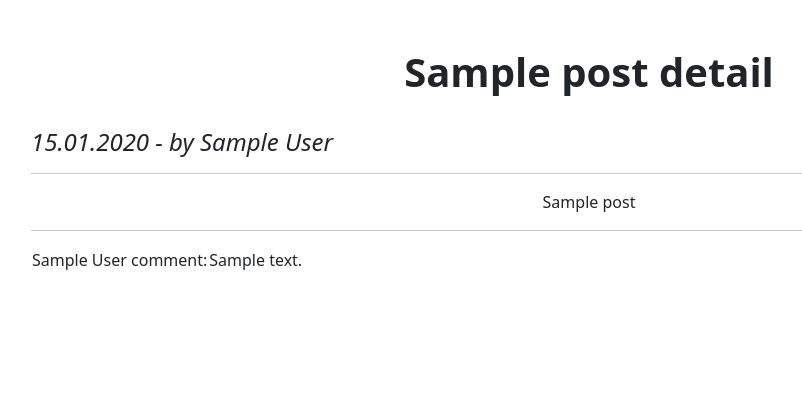
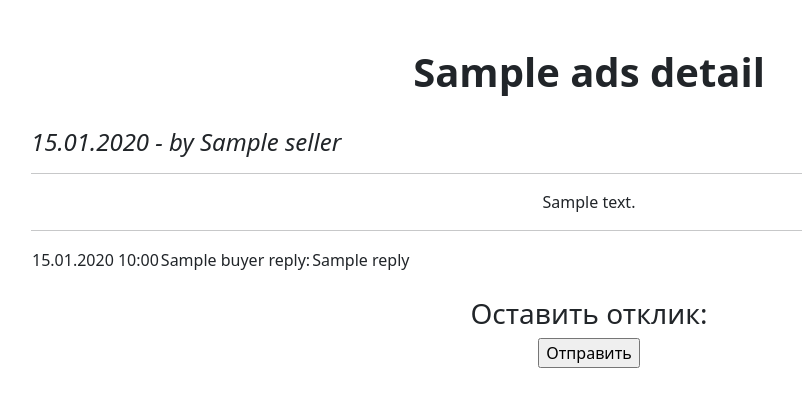
Before and after one commit to Grigory-Dripak/AdsDesk, a Django app: template templates/ads_details.html in a window 1280 px wide. Shown: the part 56-463 px from the top of the page, without its empty margins (51-853 px from the left). Run offline with Django 4.2, Linux system fonts and the light colour scheme; the template is opened without the code that fills it: most values are stand-ins (such as "Sample title", 1, 10 or a date in 2020); some libraries are stand-ins or nearby versions.

Commit message:
set replies savings & delete, templates update

```diff
--- a/Desk/signals.py
+++ b/Desk/signals.py
@@ -11,8 +11,7 @@ from .models import Emails
 @receiver(post_save, sender=User)
 def to_verify_emails(instance, created, **kwargs):
     if created:
-        Emails.objects.create(user=instance, is_verified=False, activate_code=random.randrange(10000, 100000))
-        # send_code(instance)
+        Emails.objects.create(user=instance, activate_code=random.randrange(10000, 100000))
 
 
 def send_code(user_id):
--- a/templates/403.html
+++ b/templates/403.html
@@ -5,5 +5,5 @@ Error 403
 {% endblock title %}
 
 {% block content %}
-<p>Sorry, but you don't have permission to access...</p>
+<p>Извините, но у вас отсутсвуют полномочия для входа...</p>
 {% endblock content %}
--- a/templates/ads_details.html
+++ b/templates/ads_details.html
@@ -1,70 +1,77 @@
 <!--  наследуемся от шаблона default.html, который мы создавали для flatpages -->
 {% extends 'flatpages/default.html' %}
-{% load custom_filters %}
 {% load mytags %}
 
 
 {% block title %}
-Post details
+Ads details
 {% endblock title %}
 
 
 {% block content %}
-<h1><strong>{{ post_details.title|censor }}</strong></h1>
+<h1><strong>{{ ads_details.title }}</strong></h1>
 <br>
-<h4 align="left"><em>{{ post_details.time_creation|date:'d.m.Y' }} - by {{ post_details.author }}</em></h4>
+<h4 align="left"><em>{{ ads_details.time_creation|date:'d.m.Y' }} - by {{ ads_details.seller }}</em></h4>
 <hr>
-<p>{{ post_details.post|censor }}</p>
+<p>{{ ads_details.content|safe }}</p>
 <hr>
 
-<table>
-{% for cmnts in post_details.comments_set.all %}
-    <tr>
-        <td>{{cmnts.author}} comment:</td>
-        <td align="left">{{cmnts.comment}}</td>
-    </tr>
-{% endfor %}
-</table>
 
-{% if post_details.type == 'A' %}
+{% if cur_user == ads_details.seller_id %}
     <table>
         <tr>
             <td>
-                {% if perms.News.change_post %}
-                <form action="articles/{{ post_details.pk }}/edit/" >
-                    <input type="submit" value="Edit" />
+                <form action="ads/{{ ads_details.pk }}/edit/" >
+                    <input type="submit" value="Редактировать" />
                 </form>
-                {% endif %}
             </td>
             <td>
-                {% if perms.News.delete_post %}
-                <form action="articles/{{ post_details.pk }}/delete/" >
-                    <input type="submit" value="Delete" />
+                <form action="ads/{{ ads_details.pk }}/delete/" >
+                    <input type="submit" value="Удалить публикацию" />
                 </form>
-                {% endif %}
-            </td>
-        </tr>
-    </table>
-
-{% else %}
-    <table>
-        <tr>
-            <td>
-                {% if perms.News.change_post %}
-                <form action="{{ post_details.pk }}/edit/" >
-                    <input type="submit" value="Edit" />
-                </form>
-                {% endif %}
-            </td>
-            <td>
-                {% if perms.News.delete_post %}
-                <form action="{{ post_details.pk }}/delete/" >
-                    <input type="submit" value="Delete" />
-                </form>
-                {% endif %}
             </td>
         </tr>
     </table>
 {% endif %}
 
+{% if replies|length > 0 %}
+    <table>
+    {% for reply in replies %}
+        <tr>
+            <td>{{ reply.time_creation|date:'d.m.Y G:i' }} </td>
+            <td>{{reply.buyer}} reply:</td>
+            <td align="left">{{reply.reply}}</td>
+            {% if reply.buyer_id == cur_user %}
+            <td>
+                <form action="reply/{{ reply.pk }}/edit/" >
+                    <input type="submit" value="Редактировать" />
+                </form>
+            </td>
+            <td>
+                <form action="reply/{{ reply.pk }}/delete/" >
+                    <input type="submit" value="Удалить публикацию" />
+                </form>
+            </td>
+            {% endif %}
+        </tr>
+    {% endfor %}
+    </table>
+
+{% else %}
+    <hr>
+    <p>Пока отклики отсуствуют</p>
+    <hr>
+{% endif %}
+
+<br>
+{% if cur_user != ads_details.seller_id and not cur_user_reply %}
+<h3>Оставить отклик:</h3>
+<form action="" method="post">
+    {% csrf_token %}
+    {{ form.as_p }}
+    <input type="submit" value="Отправить" />
+</form>
+
+{% endif %}
+
 {% endblock content %}
```
Also changed, not shown: AdsDesk/settings.py (+1 -8 lines), Desk/forms.py (+9 -2 lines), Desk/urls.py (+15 -12 lines), Desk/views.py (+68 -21 lines), templates/ads_delete.html (deleted, +0 -14 lines), templates/delete.html (added, +15 -0 lines), db.sqlite3.
